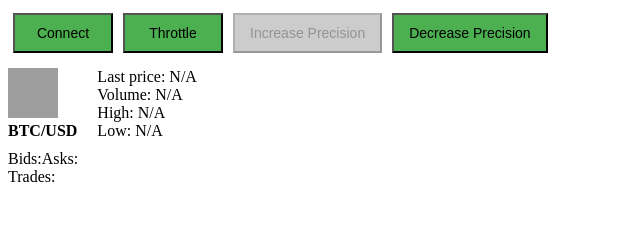
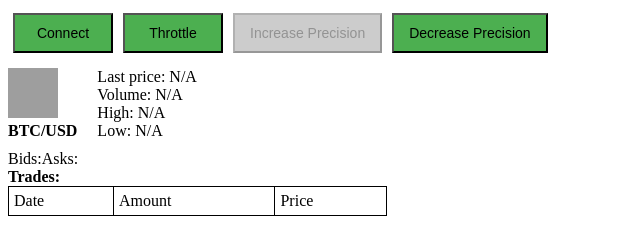
Before and after one commit to vlad-timofeev/bitfinex-demo, a React app: page / in a window 1280 px wide. Shown: the whole page, without its empty margins (0-640 px from the left). Built offline with nearby package versions, Linux system fonts and the light colour scheme; grey boxes are pictures that could not be loaded.

Commit message:
add simple table styling for trades

```diff
--- a/scss/main.scss
+++ b/scss/main.scss
@@ -1,2 +1,3 @@
 @import 'ticker';
 @import 'button';
+@import 'table';
--- /dev/null
+++ b/scss/table.scss
@@ -0,0 +1,27 @@
+table, th, td {
+  border: 1px solid black;
+  border-collapse: collapse;
+  font-weight: normal;
+  padding: 5px;
+  text-align: left;
+}
+
+table {
+  width: 30%;
+}
+
+th, td {
+}
+
+th {
+}
+
+tr {
+  &.red-row {
+    background-color: #FFEEEE;
+  }
+
+  &.green-row {
+    background-color: #EEFFEE;
+  }
+}
--- a/src/components/Trades.js
+++ b/src/components/Trades.js
@@ -5,6 +5,8 @@ import { connect } from 'react-redux';
 import { getTrades } from 'src/redux/selectors';
 import { TRADE, TRADE_PROPS } from 'src/redux/model';
 
+
+const MAX_TRADES = 25;
 
 function mapStateToProps(state) {
   return {
@@ -18,11 +20,28 @@ export default connect(mapStateToProps)(class extends React.PureComponent {
   };
 
   render() {
-    const trades = this.props.trades.map(trade => <div key={trade[TRADE.ID]}>{JSON.stringify(trade)}</div>);
+    const { trades } = this.props;
+    const lastTrades = trades.slice(trades.length - MAX_TRADES).reverse();
+    const renderedTrades = lastTrades.map(trade => (
+      <tr key={trade[TRADE.ID]} className={trade[TRADE.AMOUNT] > 0 ? 'green-row' : 'red-row'}>
+        <th>{new Date(trade[TRADE.TIMESTAMP]).toISOString().substr(11, 8)}</th>
+        <th>{Math.abs(trade[TRADE.AMOUNT])}</th>
+        <th>{trade[TRADE.PRICE]}</th>
+      </tr>
+    ));
     return (
       <div>
-        Trades:
-        {trades}
+        <div><b>Trades:</b></div>
+        <table>
+          <tbody>
+            <tr>
+              <th>Date</th>
+              <th>Amount</th>
+              <th>Price</th>
+            </tr>
+            {renderedTrades}
+          </tbody>
+        </table>
       </div>
     );
   }
```
